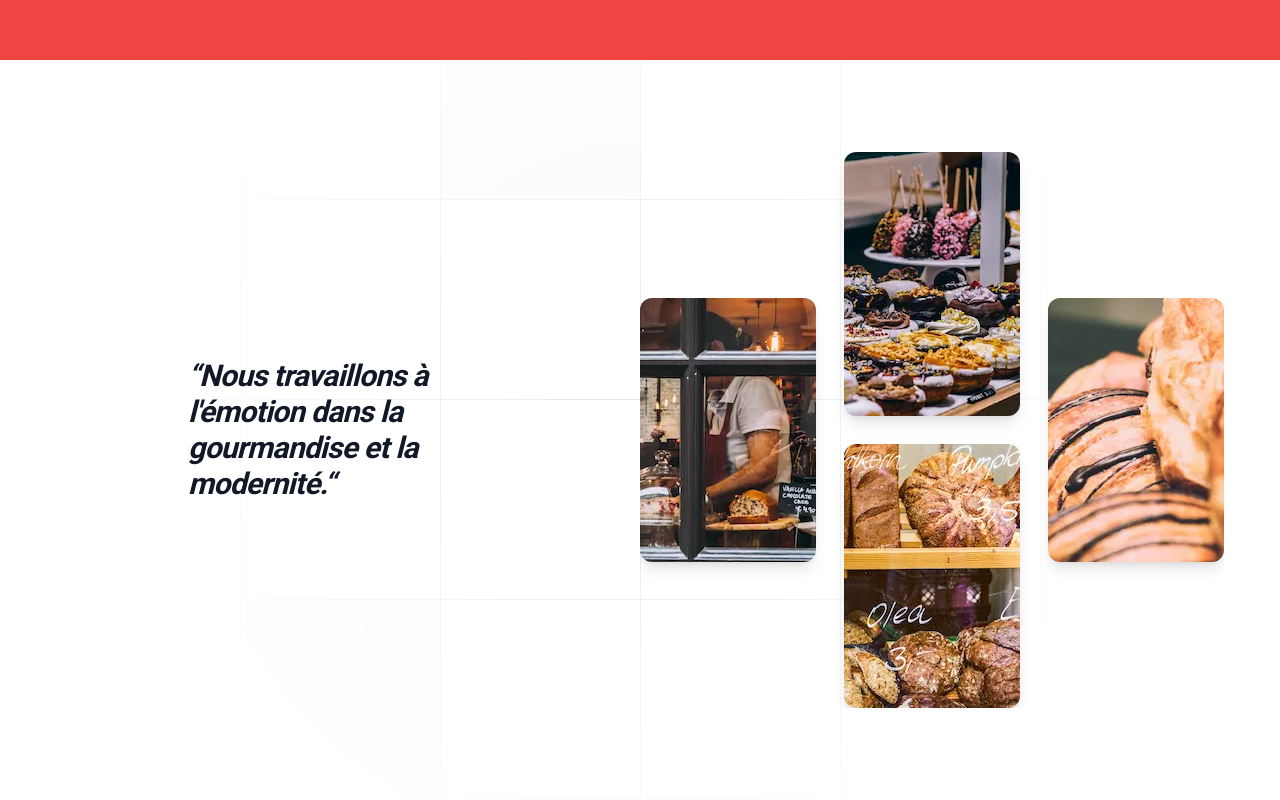
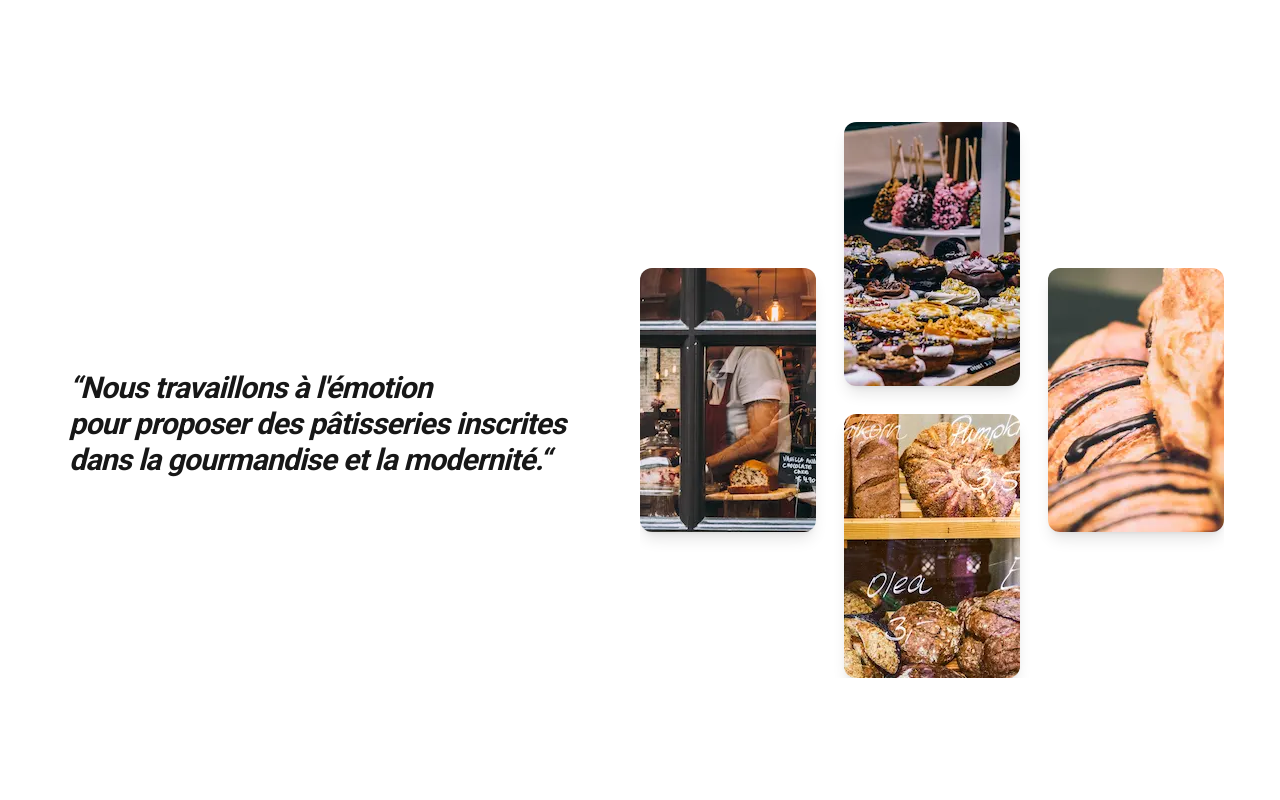
Before and after one commit to kgtrey1/m-eco-902, a Next.js app: page / in a window 1280 px wide. Shown: the top 800 px of the page. Built offline with nearby package versions, Linux system fonts and the light colour scheme.

Commit message:
fix: hero layout

```diff
--- a/src/app/globals.css
+++ b/src/app/globals.css
@@ -5,13 +5,6 @@
 :root {
   --background: #ffffff;
   --foreground: #171717;
-}
-
-@media (prefers-color-scheme: dark) {
-  :root {
-    --background: #0a0a0a;
-    --foreground: #ededed;
-  }
 }
 
 body {
--- a/src/app/layout.tsx
+++ b/src/app/layout.tsx
@@ -1,6 +1,7 @@
-import type { Metadata } from "next";
+import type { Metadata } from 'next'
 import { Roboto } from 'next/font/google'
-import "./globals.css";
+
+import './globals.css'
 
 const roboto = Roboto({
     weight: ['400', '500', '700'],
@@ -12,18 +13,12 @@ export const metadata: Metadata = {
     description: "Generated by create next app",
 };
 
-export default function RootLayout({
-  children,
-}: Readonly<{
-  children: React.ReactNode;
-}>) {
+export default function RootLayout({ children }: Readonly<{ children: React.ReactNode }>) {
     return (
-    <html lang="en">
-      <body
-        className={`${roboto.className} antialiased max-h-screen`}
-      >
+        <html lang="fr">
+            <body className={`${roboto.className} antialiased max-h-screen`}>
                 {children}
             </body>
         </html>
-  );
+    )
 }
--- a/src/app/page.tsx
+++ b/src/app/page.tsx
@@ -1,19 +1,20 @@
+
+import NewHero from '@/components/ui/new-hero'
+import Biography from '@/components/ui/biography'
+import Products from '@/components/ui/products'
+import Location from '@/components/ui/location'
 import ContactForm from '@/components/ui/contact-form'
-import Location from '@/components/ui/location'
-import NewHero from '@/components/ui/new-hero'
-import Products from '@/components/ui/products'
-import Biography from '@/components/ui/biography'
 
 export default function Home() {
   return (
       <div>
           <div className="md:h-screen w-full isolate overflow-hidden flex flex-col">
-        <div className='h-[60px] w-full flex bg-red-500'/>
+              { /* insert header here */ }
               <NewHero/>
           </div>
           <Biography />
           <Products />
-      <div className="h-20"/>
+          { /* insert "On parle de nous here" */ }
           <Location />
           <ContactForm />
       </div>
--- a/src/components/ui/hero-grid.tsx
+++ b/src/components/ui/hero-grid.tsx
@@ -2,7 +2,7 @@ import Image from "next/image"
 
 export default function HeroGrid() {
     return (
-        <div className="flex flex-row items-center gap-7 lg:mr-14 md:-mr-0 -mr-96 md:mt-0 mt-7 overflow-hidden flex-shrink-0">
+        <div className="flex flex-row items-center gap-7 lg:mr-14 -mr-96 lg:mt-0 mt-7 overflow-hidden flex-shrink-0">
             <Image
                 alt="Le chef Lignac prépare des gourmandises"
                 src="/illustration-1.webp"
--- a/src/components/ui/new-hero.tsx
+++ b/src/components/ui/new-hero.tsx
@@ -2,36 +2,15 @@ import HeroGrid from "./hero-grid";
 
 export default function NewHero() {
     return (
-        <div className='flex justify-between items-center md:flex-row flex-col md:flex-grow'>
-<svg
-aria-hidden="true"
-className="absolute inset-x-0 top-0 -z-10 h-[64rem] w-full max-h-screen stroke-gray-200 [mask-image:radial-gradient(32rem_32rem_at_center,white,transparent)]"
->
-<defs>
-    <pattern
-        x="50%"
-        y={-1}
-        id="1f932ae7-37de-4c0a-a8b0-a6e3b4d44b84"
-        width={200}
-        height={200}
-        patternUnits="userSpaceOnUse"
-    >
-        <path d="M.5 200V.5H200" fill="none" />
-    </pattern>
-</defs>
-<svg x="50%" y={-1} className="overflow-visible fill-gray-50">
-    <path
-        d="M-200 0h201v201h-201Z M600 0h201v201h-201Z M-400 600h201v201h-201Z M200 800h201v201h-201Z"
-        strokeWidth={0}
-    />
-</svg>
-<rect fill="url(#1f932ae7-37de-4c0a-a8b0-a6e3b4d44b84)" width="100%" height="100%" strokeWidth={0} />
-</svg>
-            <h2 className='text-3xl md:min-w-[450px] md:w-[450px]  pl-0 md:pl-20 lg:pl-40 md:mr-32 md:mt-0 mt-12 ml-7 mr-7 italic font-bold self-center justify-self-center tracking-tight text-gray-900 sm:text-6xl"'>
-                “Nous travaillons à l&apos;émotion dans la gourmandise et la modernité.“
+        <div className='flex justify-between items-center lg:flex-row flex-col lg:flex-grow md:mb-0 mb-12'>
+            <h2 className='md:text-3xl text-2xl md:min-w-[550px] md:w-[550px] mx-auto px-6 mt-12 italic font-bold self-center justify-self-center tracking-tight text-gray-900"'>
+                “Nous travaillons à l&apos;émotion<br/>
+                pour proposer des pâtisseries inscrites<br/>
+                dans la gourmandise et la modernité.“
             </h2>
-
             <HeroGrid />
         </div>
     )
 }
+
+//             <HeroGrid />
```
Lines whose indentation alone changed are shown as unchanged.
